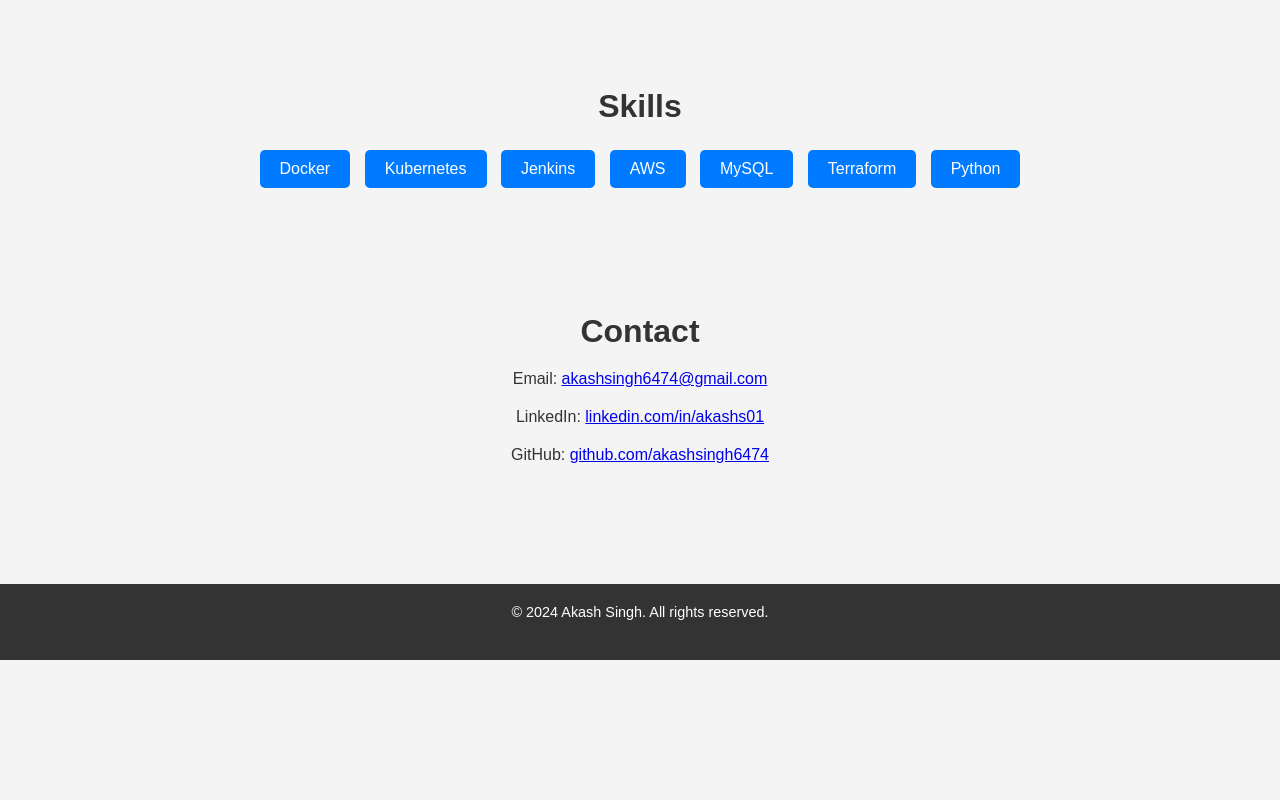
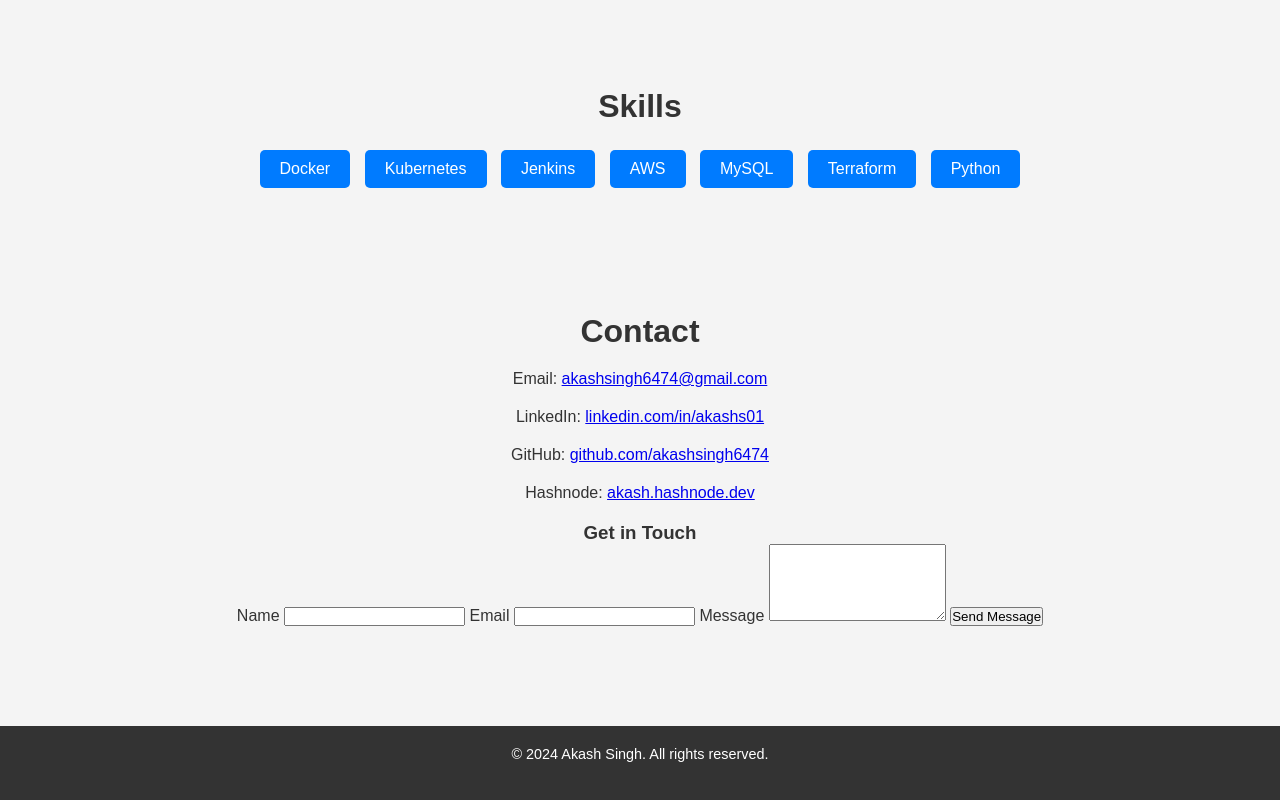
Before and after one commit to akashsingh6474/portfolio, a plain HTML site: page index.html in a window 1280 px wide. Shown: the part 845-1645 px from the top of the page. Before the commit the page ends 1505 px from the top, so only its background shows below. Drawn offline with Linux system fonts and the light colour scheme.

Commit message:
Update index.html

```diff
--- a/index.html
+++ b/index.html
@@ -70,6 +70,21 @@
             <p>Email: <a href="mailto:akashsingh6474@gmail.com">akashsingh6474@gmail.com</a></p>
             <p>LinkedIn: <a href="https://www.linkedin.com/in/akashs01/" target="_blank">linkedin.com/in/akashs01</a></p>
             <p>GitHub: <a href="https://github.com/akashsingh6474" target="_blank">github.com/akashsingh6474</a></p>
+            <p>Hashnode: <a href="https://akash.hashnode.dev" target="_blank">akash.hashnode.dev</a></p>
+
+            <form action="submit_form.php" method="post" class="contact-form">
+                <h3>Get in Touch</h3>
+                <label for="name">Name</label>
+                <input type="text" id="name" name="name" required>
+
+                <label for="email">Email</label>
+                <input type="email" id="email" name="email" required>
+
+                <label for="message">Message</label>
+                <textarea id="message" name="message" rows="5" required></textarea>
+
+                <button type="submit">Send Message</button>
+            </form>
         </div>
     </section>
 
```
